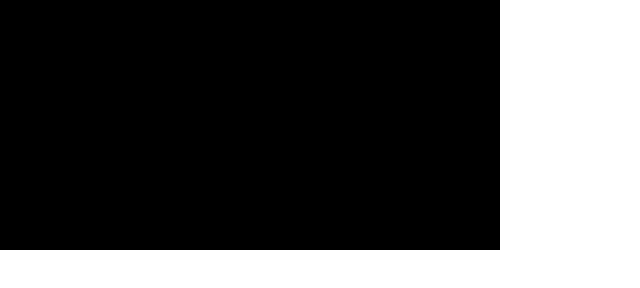
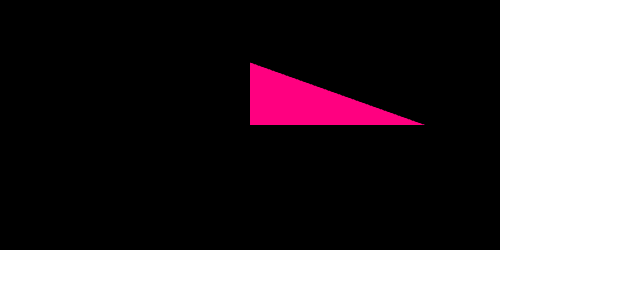
Before and after one commit to FantasticNinjas/MeltyMap, a plain HTML site: page site/index.html in a window 1280 px wide. Shown: the whole page, without its empty margins (0-640 px from the left). Drawn offline with Linux system fonts and the light colour scheme.

Commit message:
Implemented basic WebGL example from webgl2fundamentals.org

```diff
--- a/site/fragment.glsl.js
+++ b/site/fragment.glsl.js
@@ -2,9 +2,9 @@ export default /*glsl*/ `#version 300 es
 
 precision highp float;
 
-out vec4 out_color
+out vec4 out_color;
 
 void main() {
-    outColor = vec4(1, 0, 0.5, 1);
+    out_color = vec4(1, 0, 0.5, 1);
 }
 `;
--- a/site/index.html
+++ b/site/index.html
@@ -10,7 +10,7 @@
 
         <canvas id="map_canvas"></canvas>
 
-        <script src="main.js"></script>
+        <script src="main.js" type="module"></script>
 
     </body>
 
--- a/site/main.js
+++ b/site/main.js
@@ -1,23 +1,79 @@
 
+import vertexShaderSource from './vertex.glsl.js';
+import fragmentShaderSource from './fragment.glsl.js';
+
+main()
+
+
+
+function main() {
     var canvas = document.querySelector("#map_canvas");
     var gl = canvas.getContext("webgl2");
     if (gl)
     {
-    redrawDisplay()
+        initializeMapCanvas(canvas, gl);
     }
     else
     {
-    console.log("Unable to initialize WebGL. Your browser or machine may not support it.");
+        throw new Error("Unable to initialize WebGL. Your browser or machine may not support it.");
+    }
 }
 
+/**
+ *
+ * @param {!HTMLCanvasElement} canvas
+ * @param {!WebGL2RenderingContext} gl
+ */
+function initializeMapCanvas(canvas, gl) {
 
-function redrawDisplay() {
+    var program = buildGlProgram(gl, vertexShaderSource, fragmentShaderSource)
 
+    // Create position buffer
+
+    var positionBuffer = gl.createBuffer();
+    gl.bindBuffer(gl.ARRAY_BUFFER, positionBuffer);
+    var positions = [
+    0, 0,
+    0, 0.5,
+    0.7, 0,
+    ];
+    gl.bufferData(gl.ARRAY_BUFFER, new Float32Array(positions), gl.STATIC_DRAW);
+
+    // Setup position attribute
+
+    var vao = gl.createVertexArray();
+    gl.bindVertexArray(vao);
+
+    var positionAttrLocation = gl.getAttribLocation(program, "in_position");
+    gl.enableVertexAttribArray(positionAttrLocation);
+    gl.vertexAttribPointer(positionAttrLocation, 2, gl.FLOAT, false, 0, 0);
+
+
+    // Start redrawing every frame
+
+    function drawScene()
+    {
         gl.clearColor(0, 0, 0, 1);
         gl.clear(gl.COLOR_BUFFER_BIT | gl.COLOR_BUFFER_BIT);
 
-    // Resize the drawing buffer to match the display size
+        gl.useProgram(program)
+        gl.bindVertexArray(vao);
+        gl.drawArrays(gl.TRIANGLES, 0, 3);
 
+        requestAnimationFrame(drawScene);
+    }
+
+    setupAutoresizeCanvas(canvas, gl, drawScene);
+    requestAnimationFrame(drawScene)
+
+}
+
+/**
+ *
+ * @param {!HTMLCanvasElement} canvas
+ * @param {!WebGL2RenderingContext} gl
+ */
+function setupAutoresizeCanvas(canvas, gl, drawCallback) {
     const resizeObserver = new ResizeObserver((entries) => {
         for (const entry of entries) {
             let width;
@@ -33,8 +89,10 @@ function redrawDisplay() {
 
             canvas.width = width;
             canvas.height = height;
+
             gl.viewport(0, 0, width, height);
-            gl.clear(gl.COLOR_BUFFER_BIT | gl.COLOR_BUFFER_BIT);
+
+            drawCallback()
         }
     });
 
@@ -43,5 +101,57 @@ function redrawDisplay() {
     } catch {
         resizeObserver.observe(canvas, { box: 'content-box' });
     }
+}
 
+/**
+ *
+ * @param {!WebGL2RenderingContext} gl
+ * @param {string} vertexShaderSource
+ * @param {string} fragmentShaderSource
+ */
+function buildGlProgram(gl, vertexShaderSource, fragmentShaderSource)
+{
+    let vertexShader = compileGlShader(gl, vertexShaderSource, gl.VERTEX_SHADER);
+    let fragmentShader = compileGlShader(gl, fragmentShaderSource, gl.FRAGMENT_SHADER);
+    return linkGlProgram(gl, vertexShader, fragmentShader)
 }
+
+/**
+ *
+ * @param {!WebGL2RenderingContext} gl
+ * @param {string} shaderSource
+ * @param {*} shaderType
+ * @returns
+ */
+function compileGlShader(gl, shaderSource, shaderType) {
+    var shader = gl.createShader(shaderType);
+    gl.shaderSource(shader, shaderSource);
+
+    gl.compileShader(shader);
+    if (!gl.getShaderParameter(shader, gl.COMPILE_STATUS)) {
+        throw new Error("Failed to compile WebGL shader:" + gl.getShaderInfoLog(shader));
+    }
+
+    return shader;
+}
+
+/**
+ *
+ * @param {!WebGL2RenderingContext} gl
+ * @param {!WebGLShader} vertexShader
+ * @param {!WebGLShader} fragmentShader
+ * @returns
+ */
+function linkGlProgram(gl, vertexShader, fragmentShader) {
+    var program = gl.createProgram();
+
+    gl.attachShader(program, vertexShader);
+    gl.attachShader(program, fragmentShader);
+
+    gl.linkProgram(program);
+    if (!gl.getProgramParameter(program, gl.LINK_STATUS)) {
+        throw new Error("Failed to link WebGL program:" + gl.getProgramInfoLog(program));
+    }
+
+    return program;
+  };
--- a/site/vertex.glsl.js
+++ b/site/vertex.glsl.js
@@ -1,8 +1,8 @@
 export default /*glsl*/ `#version 300 es
 
-in vec4 in_position
+in vec4 in_position;
 
 void main() {
-    gl_Position = in_position
+    gl_Position = in_position;
 }
 `;
```
Lines whose indentation alone changed are shown as unchanged.
